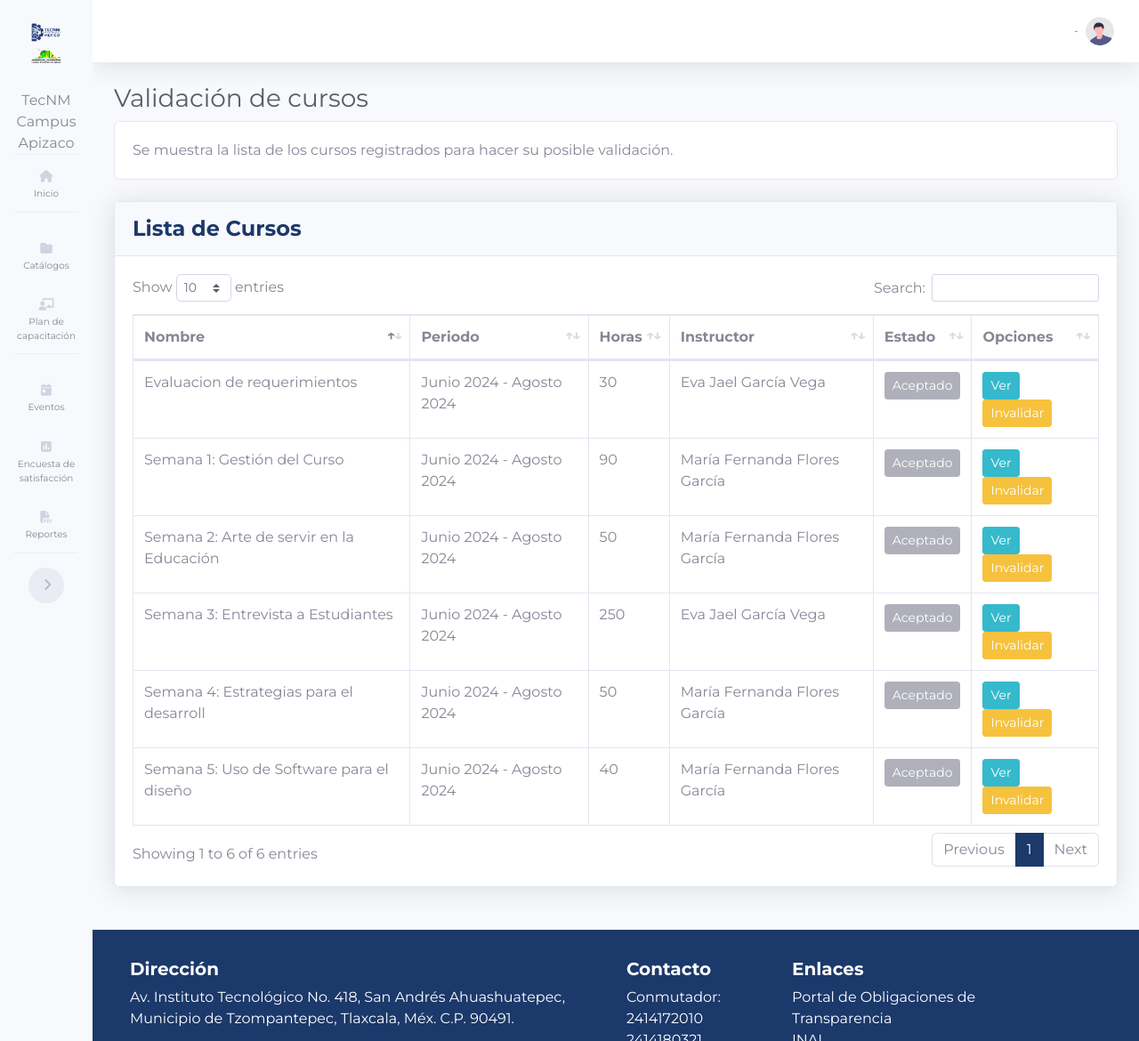
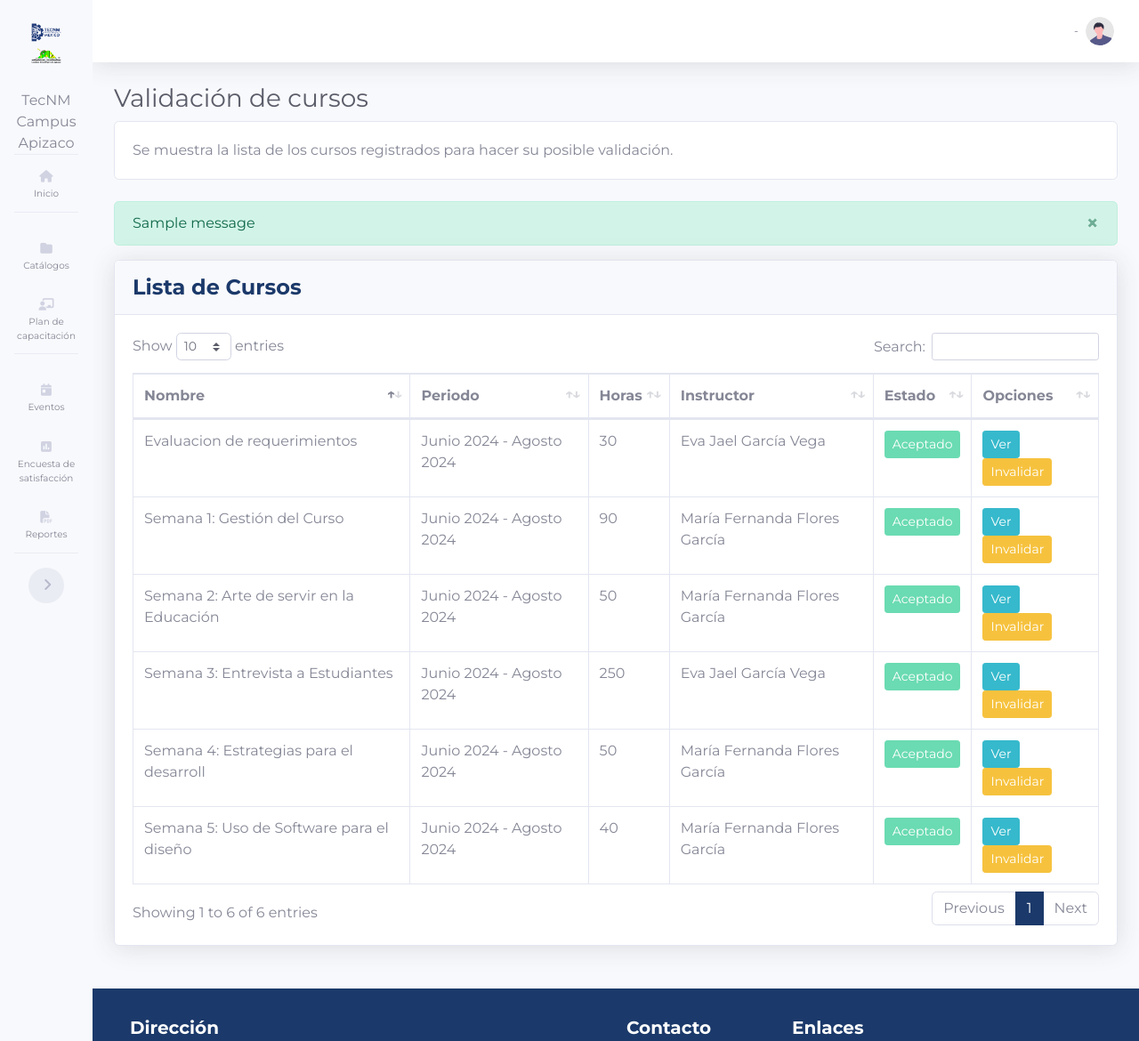
Before and after one commit to FerTecn/CapacitacionDoc, a Django app: page /plancapacitacion/validarcursolista/ in a window 1280 px wide. Shown: the top 1170 px of the page at 89% size. Run offline with Django 5.2, Linux system fonts and the light colour scheme; a user stored in the database is signed in; data comes from the database, SQL or seed files in the repository; tables that the repository leaves empty hold one stand-in row (values such as "Sample post"); one stand-in notice (Sample message) is shown; some libraries are stand-ins or nearby versions.

Commit message:
Se reestructuran los botones y se agrega una mejor visualizacion del estatus del curso

```diff
--- a/capacitaciondoc/plancapacitacion/templates/validarcursolista.html
+++ b/capacitaciondoc/plancapacitacion/templates/validarcursolista.html
@@ -11,11 +11,24 @@
 {% block content %}
 <!-- Page Heading -->
 <h1 class="h3 mb-2 text-gray-800">Validación de cursos </h1>
-<div class="card">
+<div class="card mb-4">
     <div class="card-body">
         Se muestra la lista de los cursos registrados para hacer su posible validación.
     </div>
-</div><br>
+</div>
+
+{% if messages %}
+    <div class="messages-container">
+        {% for message in messages %}
+            <div class="alert alert-{{ message.tags }} alert-dismissible fade show" role="alert">
+                {{ message }}
+                <button type="button" class="close" data-dismiss="alert" aria-label="Cerrar">
+                    <span aria-hidden="true">&times;</span>
+                </button>
+            </div>
+        {% endfor %}
+    </div>
+{% endif %}
 
 <!-- DataTales Example -->
 <div class="card shadow mb-4">
@@ -44,9 +57,9 @@
                         <td>{{ validar.curso.instructor }}</td>
                         <td>
                             {% if validar.curso.aceptado %}
-                                <button class="btn btn-secondary btn-sm" disabled>Aceptado</button>
+                                <button class="btn btn-success btn-sm" disabled>Aceptado</button>
                             {% else %}
-                            <button class="btn btn-secondary btn-sm" disabled>No aceptado</button>
+                            <button class="btn btn-danger btn-sm" disabled>Rechazado</button>
                             {% endif %}
                         </td>
                         <td>
```
